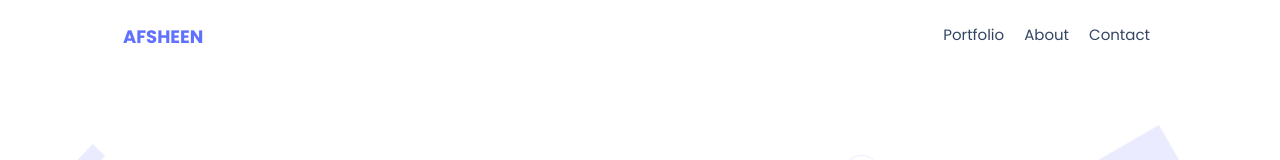
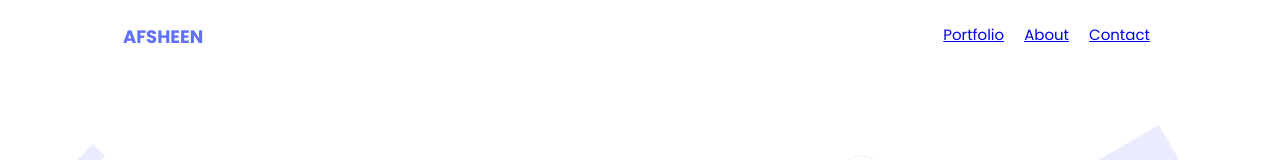
Before and after one commit to Afsheen96/Portfolio, a website: page index.html in a window 1280 px wide. Shown: the top 160 px of the page. Drawn offline with Linux system fonts and the light colour scheme.

Commit message:
add achor tag in nav links

```diff
--- a/index.html
+++ b/index.html
@@ -6,7 +6,7 @@
     <meta name="viewport" content="width=device-width, initial-scale=1.0" />
     <link rel="stylesheet" href="style.css" />
    <script src="https://kit.fontawesome.com/8c1870b6fa.js" crossorigin="anonymous"></script>
-    <title>Portfolio</title>
+    <title>Afsheen's portfolio</title>
   </head>
   <body>
     <header>
@@ -18,9 +18,9 @@
           </svg>
         </div>
         <ul class="nav-links">
-          <li class="nav-link">Portfolio</li>
-          <li class="nav-link">About</li>
-          <li class="nav-link">Contact</li>
+          <li class="nav-link"><a href="#Portfolio">Portfolio</a></li>
+          <li class="nav-link"><a href="#About">About</a></li>
+          <li class="nav-link"><a href="#contact">Contact</a></li>
         </ul>
       </nav>
     </header>
```
